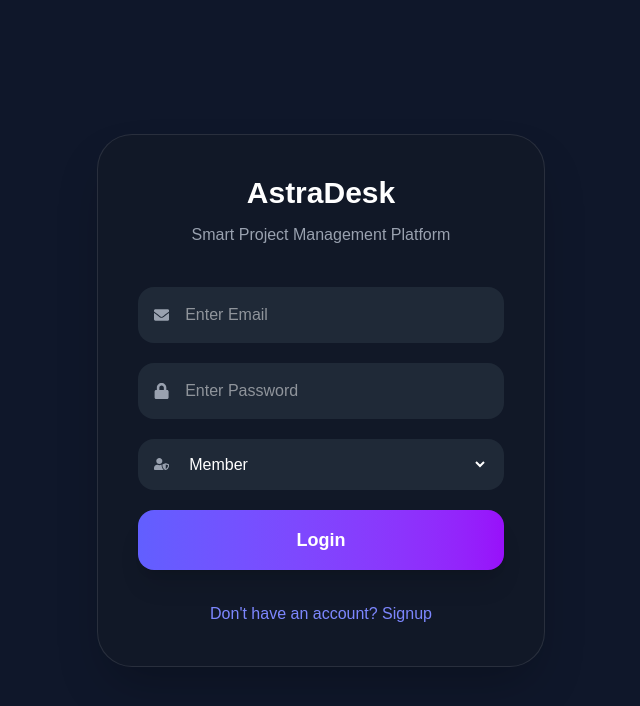
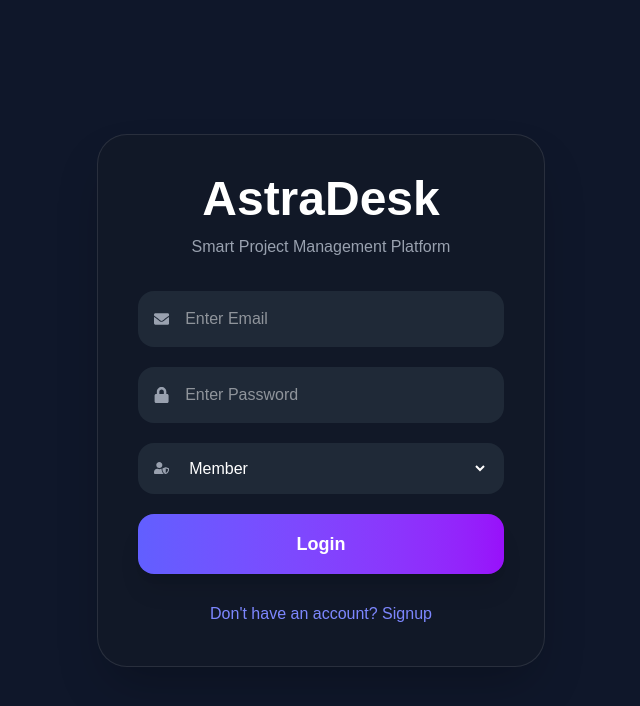
Before and after one commit to sharmaginish/Project-Management-App, a React (Vite) app in the folder frontend/: page /login in a window 1280 px wide. Shown: the top 706 px of the page, without its empty margins (319-959 px from the left). Built offline with nearby package versions, Linux system fonts and the light colour scheme.

Commit message:
fixed server routes

```diff
--- a/frontend/src/pages/Login.jsx
+++ b/frontend/src/pages/Login.jsx
@@ -1,15 +1,12 @@
 import { useNavigate } from "react-router-dom";
-
 import { useState } from "react";
-
 import axios from "axios";
-
 import { motion } from "framer-motion";
 
 import {
   FaEnvelope,
   FaLock,
-  FaUserShield
+  FaUserShield,
 } from "react-icons/fa";
 
 export default function Login() {
@@ -17,34 +14,43 @@ export default function Login() {
   const navigate = useNavigate();
 
   const [email, setEmail] = useState("");
+  const [password, setPassword] = useState("");
+  const [role, setRole] = useState("Member");
 
-  const [password, setPassword] = useState("");
-
-  const [role, setRole] = useState("Member");
+  const [loading, setLoading] = useState(false);
 
   const handleLogin = async () => {
 
+    if (!email || !password) {
+      return alert("Please fill all fields");
+    }
+
     try {
+
+      setLoading(true);
 
       const res = await axios.post(
         "https://project-management-app-jtoh.onrender.com/api/auth/login",
         {
           email,
           password,
-          role
+          role,
         }
       );
 
+      // SAVE TOKEN
       localStorage.setItem(
         "token",
         res.data.token
       );
 
+      // SAVE USER ONLY
       localStorage.setItem(
-  "user",
-  JSON.stringify(res.data)
-);
+        "user",
+        JSON.stringify(res.data.user)
+      );
 
+      // SAVE ROLE
       localStorage.setItem(
         "role",
         res.data.user.role
@@ -52,14 +58,20 @@ export default function Login() {
 
       alert("Login Successful");
 
-      window.location.href = "/dashboard";
+      navigate("/dashboard");
 
     } catch (err) {
+
+      console.log(err);
 
       alert(
         err.response?.data?.message ||
         "Login Failed"
       );
+
+    } finally {
+
+      setLoading(false);
 
     }
 
@@ -67,38 +79,47 @@ export default function Login() {
 
   return (
 
-    <div className="min-h-screen bg-[#0f172a] flex items-center justify-center p-6">
+    <div className="min-h-screen bg-[#0f172a] flex items-center justify-center p-4 sm:p-6">
 
       <motion.div
 
         initial={{
-          opacity:0,
-          y:30
+          opacity: 0,
+          y: 30,
         }}
 
         animate={{
-          opacity:1,
-          y:0
+          opacity: 1,
+          y: 0,
         }}
 
         transition={{
-          duration:0.5
+          duration: 0.5,
         }}
 
-        className="bg-[#111827] w-full max-w-md rounded-[35px] p-4 md:p-10 border border-white/10 shadow-2xl"
+        className="
+          bg-[#111827]
+          w-full
+          max-w-md
+          rounded-[30px]
+          p-6
+          sm:p-10
+          border
+          border-white/10
+          shadow-2xl
+        "
 
       >
 
-        <div className="text-center mb-10">
+        <div className="text-center mb-8">
 
-          <h1 className="text-3xl md:text-5xlxl font-bold text-white">
+          <h1 className="text-3xl sm:text-5xl font-bold text-white">
 
-
-          AstraDesk
+            AstraDesk
 
           </h1>
 
-          <p className="text-gray-400 mt-3">
+          <p className="text-gray-400 mt-3 text-sm sm:text-base">
 
             Smart Project Management Platform
 
@@ -108,6 +129,8 @@ export default function Login() {
 
         <div className="space-y-5">
 
+          {/* EMAIL */}
+
           <div className="bg-[#1f2937] rounded-2xl flex items-center px-4">
 
             <FaEnvelope className="text-gray-400" />
@@ -115,13 +138,22 @@ export default function Login() {
             <input
               type="email"
               placeholder="Enter Email"
-              className="bg-transparent w-full p-4 outline-none text-white"
-              onChange={(e)=>
+              value={email}
+              onChange={(e) =>
                 setEmail(e.target.value)
               }
+              className="
+                bg-transparent
+                w-full
+                p-4
+                outline-none
+                text-white
+              "
             />
 
           </div>
+
+          {/* PASSWORD */}
 
           <div className="bg-[#1f2937] rounded-2xl flex items-center px-4">
 
@@ -130,13 +162,22 @@ export default function Login() {
             <input
               type="password"
               placeholder="Enter Password"
-              className="bg-transparent w-full p-4 outline-none text-white"
-              onChange={(e)=>
+              value={password}
+              onChange={(e) =>
                 setPassword(e.target.value)
               }
+              className="
+                bg-transparent
+                w-full
+                p-4
+                outline-none
+                text-white
+              "
             />
 
           </div>
+
+          {/* ROLE */}
 
           <div className="bg-[#1f2937] rounded-2xl flex items-center px-4">
 
@@ -144,10 +185,16 @@ export default function Login() {
 
             <select
               value={role}
-              onChange={(e)=>
+              onChange={(e) =>
                 setRole(e.target.value)
               }
-              className="bg-transparent w-full p-4 outline-none text-white"
+              className="
+                bg-transparent
+                w-full
+                p-4
+                outline-none
+                text-white
+              "
             >
 
               <option
@@ -168,31 +215,55 @@ export default function Login() {
 
           </div>
 
+          {/* LOGIN BUTTON */}
+
           <motion.button
 
             whileHover={{
-              scale:1.03
+              scale: 1.02,
             }}
 
             whileTap={{
-              scale:0.98
+              scale: 0.98,
             }}
 
             onClick={handleLogin}
 
-            className="w-full bg-gradient-to-r from-indigo-500 to-purple-600 p-4 rounded-2xl text-white font-bold text-lg shadow-xl"
+            disabled={loading}
+
+            className="
+              w-full
+              bg-gradient-to-r
+              from-indigo-500
+              to-purple-600
+              p-4
+              rounded-2xl
+              text-white
+              font-bold
+              text-lg
+              shadow-xl
+              disabled:opacity-50
+            "
 
           >
 
-            Login
+            {loading ? "Logging in..." : "Login"}
 
           </motion.button>
+
+          {/* SIGNUP */}
 
           <button
             onClick={() =>
               navigate("/signup")
             }
-            className="text-indigo-400 w-full mt-3"
+            className="
+              text-indigo-400
+              w-full
+              mt-2
+              text-sm
+              sm:text-base
+            "
           >
 
             Don't have an account? Signup
```
